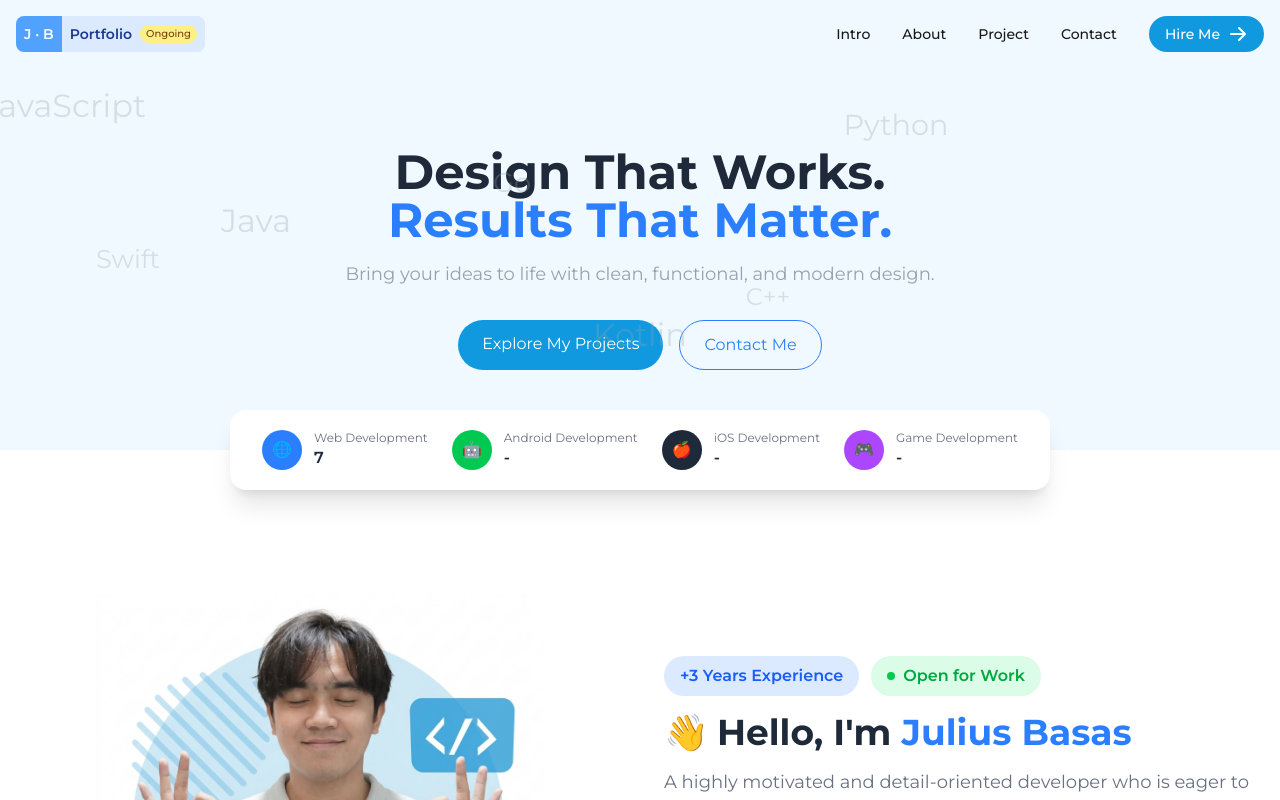
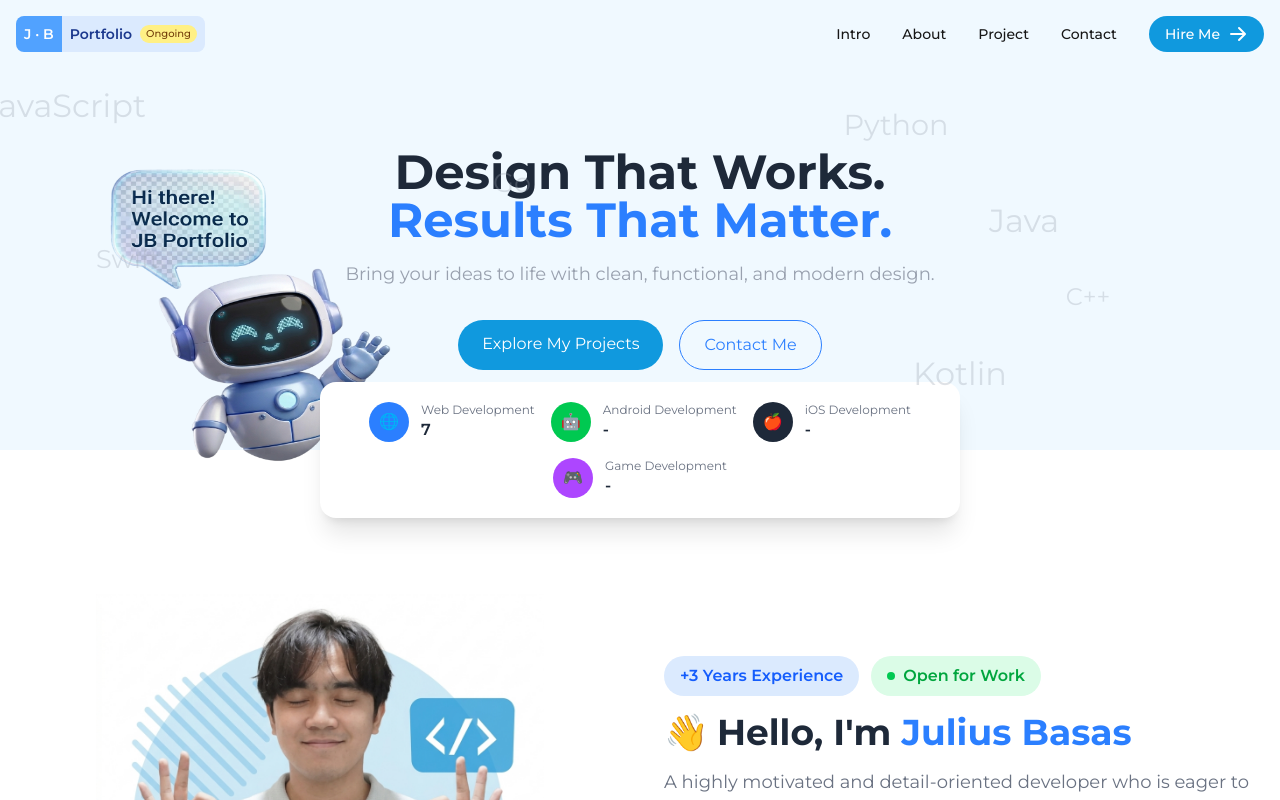
Before and after one commit to juliusbasas69/JB_Portfolio, a Next.js app: page / in a window 1280 px wide. Shown: the top 800 px of the page. Built offline with nearby package versions, Linux system fonts and the light colour scheme.

Commit message:
Adjustment of the css

```diff
--- a/app/components/hero-section.js
+++ b/app/components/hero-section.js
@@ -1,16 +1,17 @@
 "use client";
 
 import Link from "next/link";
+import Image from "next/image";
 
 export default function HeroSection() {
   const languages = [
     { name: "JavaScript", top: "10%", left: "5%", size: "2rem" },
     { name: "Python", top: "15%", left: "70%", size: "1.8rem" },
-    { name: "Java", top: "40%", left: "20%", size: "2rem" },
-    { name: "C++", top: "60%", left: "60%", size: "1.5rem" },
+    { name: "Java", top: "40%", left: "80%", size: "2rem" },
+    { name: "C++", top: "60%", left: "85%", size: "1.5rem" },
     { name: "Go", top: "30%", left: "40%", size: "1.7rem" },
     { name: "Swift", top: "50%", left: "10%", size: "1.6rem" },
-    { name: "Kotlin", top: "70%", left: "50%", size: "2rem" },
+    { name: "Kotlin", top: "80%", left: "75%", size: "2rem" },
   ];
 
   return (
@@ -64,12 +65,21 @@ export default function HeroSection() {
               Contact Me
             </Link>
           </div>
+          <div className="relative">
+            <Image
+              src="/images/welcome-robot.png"
+              alt="Robot"
+              width={256}
+              height={256}
+              className="absolute -bottom-30 -left-12 w-8 h-88 md:w-60 lg:w-80 z-0 pointer-events-none"
+            />
+          </div>
         </div>
-
         {/* Floating Bottom Cards */}
         <div
           className="absolute left-1/2 bottom-0 -translate-x-1/2 translate-y-1/2
-                inline-flex gap-6 bg-white shadow-xl rounded-2xl px-8 py-5"
+             flex flex-wrap justify-center gap-4 bg-white shadow-xl rounded-2xl
+             px-4 py-3 md:px-8 md:py-5 w-fit max-w-[75%]"
         >
           {/* Web Dev */}
           <div className="flex items-center gap-3">
```
Also changed, not shown: public/images/welcome-robot.png (added).
